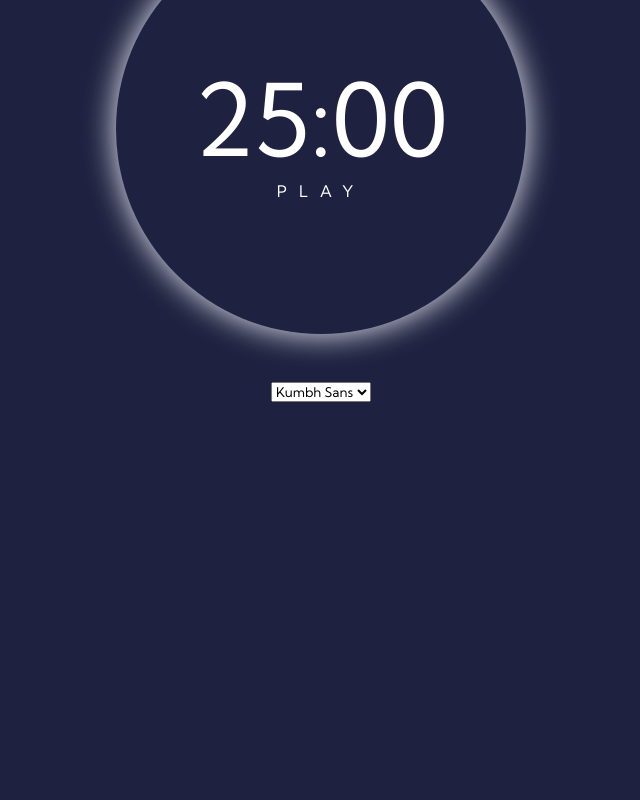
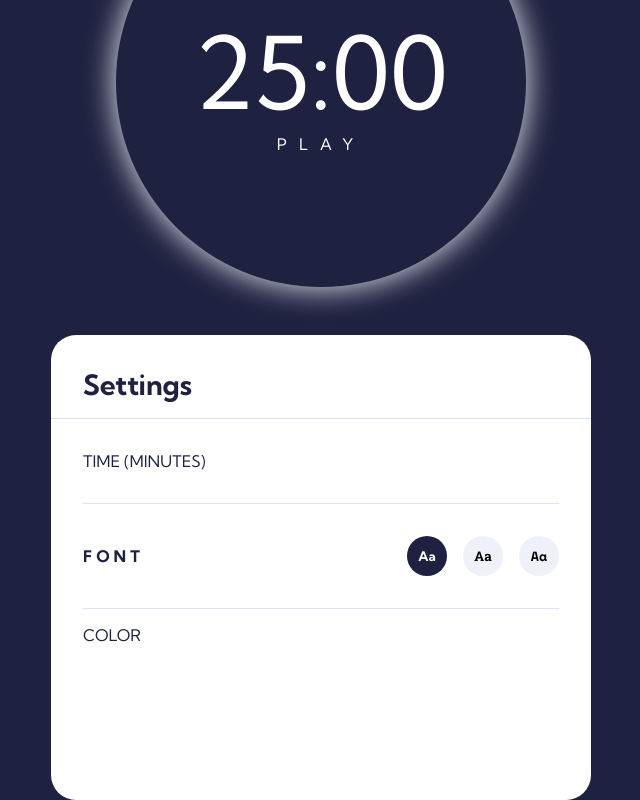
Before and after one commit to JeremDevX/pomodoro, a Next.js app: page / in a window 1280 px wide. Shown: the part 351-1151 px from the top of the page, without its empty margins (319-959 px from the left). Before the commit the page ends 800 px from the top, so only its background shows below. Built offline with nearby package versions, Linux system fonts and the light colour scheme.

Commit message:
feat: integrate TimerConfig component and enhance FontSelector with button styles

```diff
--- a/src/app/page.tsx
+++ b/src/app/page.tsx
@@ -2,6 +2,7 @@ import FontSelector from "@/components/FontSelector/FontSelector";
 import Timer from "@/components/Timer/Timer";
 import TimerTabs from "@/components/TimerTabs/TimerTabs";
 import styles from "./page.module.scss";
+import TimerConfig from "@/components/TimerConfig/TimerConfig";
 
 export default function Home() {
   return (
@@ -9,7 +10,7 @@ export default function Home() {
       <h1 className={styles.title}>pomodoro</h1>
       <TimerTabs />
       <Timer />
-      <FontSelector />
+      <TimerConfig />
     </main>
   );
 }
--- /dev/null
+++ b/src/components/FontSelector/FontSelector.module.scss
@@ -0,0 +1,32 @@
+.fonts {
+  display: flex;
+  justify-content: space-between;
+  align-items: center;
+}
+
+.fontsContainer {
+  display: flex;
+
+  gap: 1rem;
+}
+
+.title {
+  font-weight: 700;
+  letter-spacing: 0.25rem;
+}
+
+.button {
+  background-color: transparent;
+  border: none;
+  background-color: var(--light-gray);
+  width: 40px;
+  height: 40px;
+  border-radius: 50%;
+  cursor: pointer;
+  font-weight: 700;
+
+  &:hover {
+    background-color: var(--background);
+    color: var(--foreground);
+  }
+}
--- a/src/components/FontSelector/FontSelector.tsx
+++ b/src/components/FontSelector/FontSelector.tsx
@@ -1,14 +1,48 @@
 "use client";
 import { useFont } from "@/hooks/useFont";
+import styles from "./FontSelector.module.scss";
 
 export default function FontSelector() {
   const { font, changeFont } = useFont();
 
   return (
-    <select value={font} onChange={(e) => changeFont(e.target.value as any)}>
-      <option value="kumbh">Kumbh Sans</option>
-      <option value="robotoSlab">Roboto Slab</option>
-      <option value="spaceMono">Space Mono</option>
-    </select>
+    <div className={styles.fonts}>
+      <p className={styles.title}>FONT</p>
+      <div className={styles.fontsContainer}>
+        <button
+          className={styles.button}
+          style={{
+            fontFamily: "var(--font-kumbh-sans)",
+            backgroundColor: font === "kumbh" ? "var(--background)" : "",
+            color: font === "kumbh" ? "var(--foreground)" : "",
+          }}
+          onClick={() => changeFont("kumbh")}
+        >
+          Aa
+        </button>
+        <button
+          className={styles.button}
+          style={{
+            fontFamily: "var(--font-roboto-slab)",
+            backgroundColor: font === "robotoSlab" ? "var(--background)" : "",
+            color: font === "robotoSlab" ? "var(--foreground)" : "",
+          }}
+          onClick={() => changeFont("robotoSlab")}
+        >
+          Aa
+        </button>
+        <button
+          className={styles.button}
+          style={{
+            fontFamily: "var(--font-space-mono)",
+            backgroundColor: font === "spaceMono" ? "var(--background)" : "",
+            color: font === "spaceMono" ? "var(--foreground)" : "",
+          }}
+          onClick={() => changeFont("spaceMono")}
+        >
+          Aa
+        </button>
+      </div>
+    </div>
   );
 }
--- a/src/components/Timer/Timer.module.scss
+++ b/src/components/Timer/Timer.module.scss
@@ -8,7 +8,6 @@
   height: 410px;
   border-radius: 50%;
   box-shadow: 0 0 32px var(--light-gray);
-  cursor: pointer;
 }
 
 .progress {
@@ -24,4 +23,5 @@
   color: var(--foreground);
   font-size: 1rem;
   letter-spacing: 0.75rem;
+  cursor: pointer;
 }
--- a/src/components/Timer/Timer.tsx
+++ b/src/components/Timer/Timer.tsx
@@ -1,9 +1,10 @@
 "use client";
-import { useState } from "react";
+import { useEffect, useState } from "react";
 import styles from "./Timer.module.scss";
 import { useTimerStore } from "@/stores/useTimerSettings";
 export default function Timer() {
   const [play, setPlay] = useState<boolean>(false);
+  const [elapsed, setElapsed] = useState(0);
   const {
     currentMode,
     pomodoroDuration,
@@ -17,14 +18,52 @@ export default function Timer() {
     longBreak: longBreakDuration,
   }[currentMode];
 
+  useEffect(() => {
+    if (!play) return;
+
+    const interval = setInterval(() => {
+      setElapsed((prev) => {
+        if (prev >= duration) {
+          clearInterval(interval);
+          return duration;
+        }
+        return prev + 1;
+      });
+    }, 1000);
+
+    return () => clearInterval(interval);
+  }, [play, duration]);
+
+  useEffect(() => {
+    setPlay(false);
+    setElapsed(0);
+  }, [currentMode]);
+
+  const handleToggle = () => {
+    setPlay((prev) => !prev);
+  };
+
+  const handleReset = () => {
+    setElapsed(0);
+    setPlay(false);
+  };
+
   return (
     <div className={styles.timer}>
       <div className={styles.progress} />
       <p className={styles.time}>
-        {Math.floor(duration / 60)}:
-        {(duration % 60).toString().padStart(2, "0")}
+        {Math.floor((duration - elapsed) / 60)}:
+        {((duration - elapsed) % 60).toString().padStart(2, "0")}
       </p>
-      <button className={styles.button}>{play ? "PAUSE" : "PLAY"}</button>
+      {elapsed === duration ? (
+        <button className={styles.button} onClick={handleReset}>
+          RESTART
+        </button>
+      ) : (
+        <button className={styles.button} onClick={handleToggle}>
+          {play ? "PAUSE" : "PLAY"}
+        </button>
+      )}
     </div>
   );
 }
--- /dev/null
+++ b/src/components/TimerConfig/TimerConfig.module.scss
@@ -0,0 +1,38 @@
+.config {
+  display: flex;
+  flex-direction: column;
+
+  gap: 1rem;
+  width: 540px;
+  height: 465px;
+  border-radius: 25px;
+  background-color: var(--foreground);
+  color: var(--background);
+  padding: 2rem;
+
+  & > *:not(:last-child) {
+    border-bottom: 1px solid var(--blue-gray);
+    padding-bottom: 2rem;
+    padding-top: 1rem;
+  }
+  & > *:first-child {
+    padding: 0;
+    border-bottom: none;
+  }
+}
+
+.title {
+  font-size: 1.75rem;
+  font-weight: 700;
+  width: 100%;
+
+  &::after {
+    content: "";
+    display: block;
+    width: calc(100% + 4rem);
+    height: 1px;
+    background-color: var(--blue-gray);
+    margin-top: 1rem;
+    margin-left: -2rem;
+  }
+}
--- a/src/components/TimerConfig/TimerConfig.tsx
+++ b/src/components/TimerConfig/TimerConfig.tsx
@@ -1,5 +1,15 @@
 "use client";
 
+import FontSelector from "../FontSelector/FontSelector";
+import styles from "./TimerConfig.module.scss";
+
 export default function TimerConfig() {
-  return <div>config</div>;
+  return (
+    <div className={styles.config}>
+      <h3 className={styles.title}>Settings</h3>
+      <div>TIME (MINUTES)</div>
+      <FontSelector />
+      <div>COLOR</div>
+    </div>
+  );
 }
```
